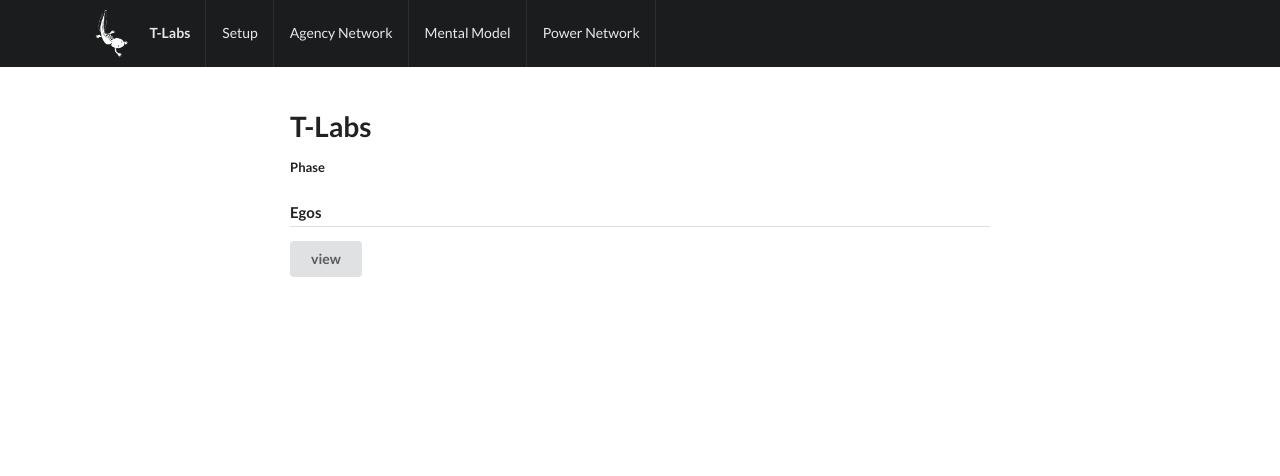
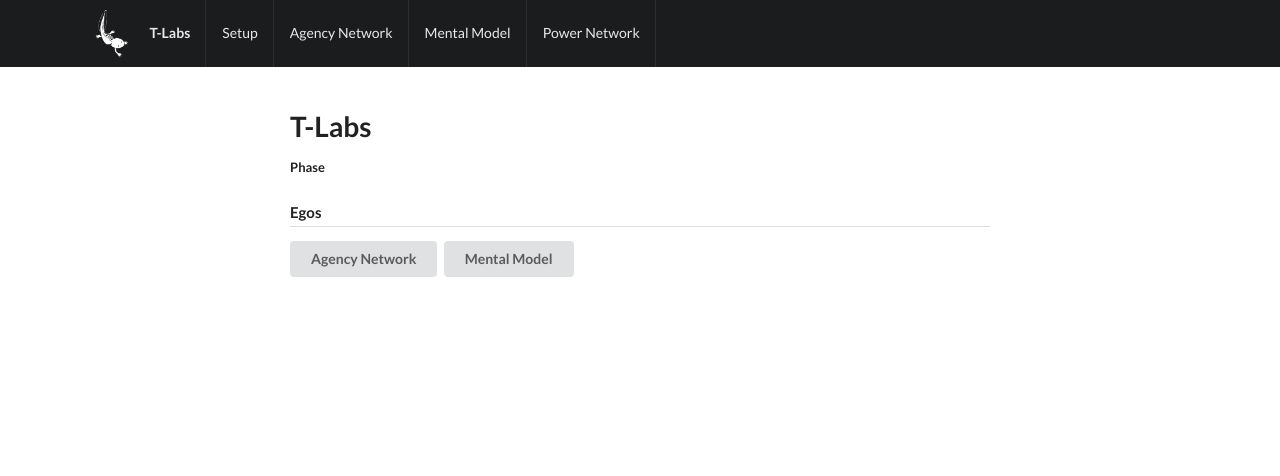
Before and after one commit to sostenibilidad-unam/tlabs, a Django app: a page that uses fobject/mm/templates/ana_setup.html in a window 1280 px wide. Shown: the top 476 px of the page. Run offline with Django 3.2, Linux system fonts and the light colour scheme; some libraries are stand-ins or nearby versions.

Commit message:
choose MM or ANA from Setup

```diff
--- a/fobject/mm/templates/ana_setup.html
+++ b/fobject/mm/templates/ana_setup.html
@@ -35,7 +35,8 @@
   </div>
   {% endfor %}
 
-  <input type="submit" value="view" class="ui button" />
+  <input type="submit" value="Agency Network" name="next" class="ui button" />
+  <input type="submit" value="Mental Model" name="next" class="ui button" />
 </form>
 
 
--- a/fobject/mm/views.py
+++ b/fobject/mm/views.py
@@ -46,7 +46,10 @@ class MMView(View):
     template = 'mm.html'
 
     def get(self, request, *args, **kwargs):
-        context = {'ego_ids': request.session['ego_ids']}
+        context = {'ego_ids': request.session['ego_ids'],
+                   'title': ", ".join(
+                       [Alter.objects.get(pk=eid).name
+                        for eid in request.session['ego_ids']])}
         return render(request,
                       self.template,
                       context)
@@ -57,7 +60,10 @@ class Ana(View):
     template = 'ana.html'
 
     def get(self, request, *args, **kwargs):
-        context = {'ego_ids': request.session['ego_ids']}
+        context = {'ego_ids': request.session['ego_ids'],
+                   'title': ", ".join(
+                       [Alter.objects.get(pk=eid).name
+                        for eid in request.session['ego_ids']])}
         return render(request,
                       self.template,
                       context)
@@ -85,4 +91,8 @@ class AnaSetup(View):
 
         request.session['ego_ids'] = ego_ids
         request.session['phase_id'] = request.POST['phase']
-        return redirect('ana_view')
+
+        if request.POST['next'] == 'Agency Network':
+            return redirect('ana_view')
+        elif request.POST['next'] == 'Mental Model':
+            return redirect('mm_view')
```
